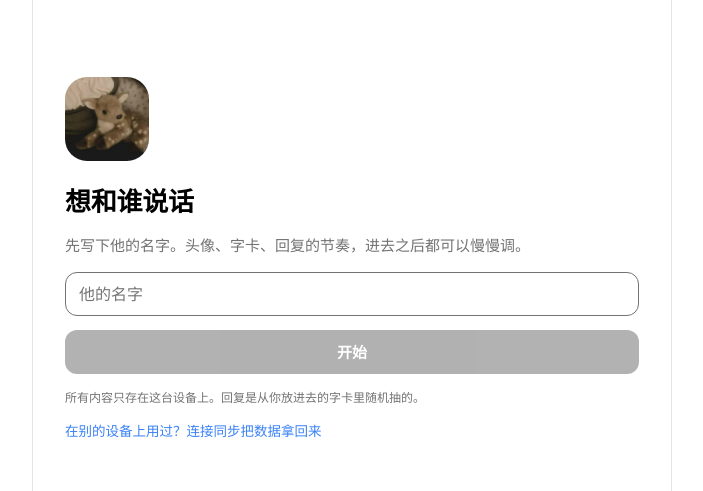
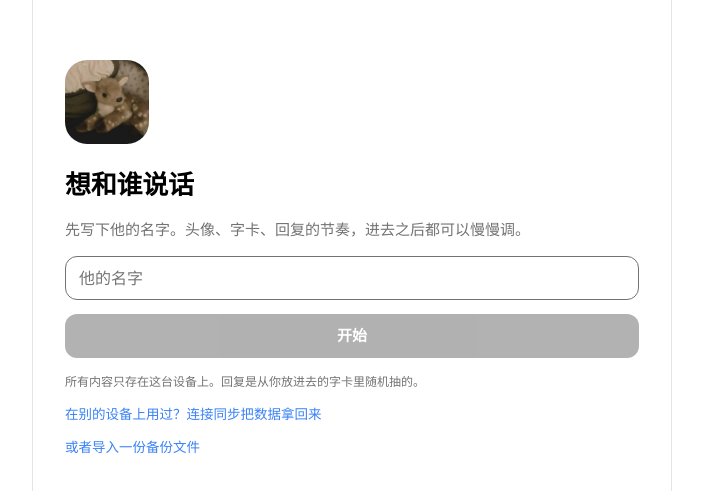
Before and after one commit to sariel111-spec/deer, a React (Vite) app: page / in a window 1280 px wide. Shown: the part 121-612 px from the top of the page, without its empty margins (288-991 px from the left). Built offline with nearby package versions, Linux system fonts and the light colour scheme.

Commit message:
Welcome screen: import a backup file; mark import as a local change
A new device can now restore from a backup file before any person exists.

Co-Authored-By: Claude Fable 5.2 <noreply@anthropic.com>
Claude-Session: https://claude.ai/code/session_01KPnJ6QoMLDdHDBap6MkjBV

```diff
--- a/src/App.tsx
+++ b/src/App.tsx
@@ -1,6 +1,6 @@
 import {useEffect,useRef,useState} from 'react';
 import {Camera,ChevronLeft,Dices,Hand,Heart,House,Image as ImageIcon,Info,Layers,Mail,MapPin,MessageCircle,Plus,Settings2,Smile,SquarePen,X} from 'lucide-react';
-import {S,addPersona,getImage,list,pushMsg,putImage,setMsg,setPrefs,unread,useVer,who,type Msg,type Persona} from './db';
+import {S,addPersona,getImage,importAll,list,pushMsg,putImage,setMsg,setPrefs,unread,useVer,who,type Msg,type Persona} from './db';
 import {isTyping,pool,read,sent,setActive} from './engine';
 import {Cards,Settings,Home,PersonaSheet,Sheet,SyncPanel,say,Toast} from './pages';
 import {Feature} from './more';
@@ -59,6 +59,7 @@ export function App(){
 
 function Welcome(){
   const [name,setName]=useState(''),[sync,setSync]=useState(false);
+  const back=useRef<HTMLInputElement>(null);
   const start=()=>{const n=name.trim();if(!n)return;const p=addPersona(n);go('#/us/'+p.id);};
   return <main className="welcome">
     <img src="./icon-192.png" alt="" width={84} height={84}/>
@@ -68,6 +69,8 @@ function Welcome(){
     <button className="btn" onClick={start} disabled={!name.trim()}>开始</button>
     <small>所有内容只存在这台设备上。回复是从你放进去的字卡里随机抽的。</small>
     <button className="linkish" onClick={()=>setSync(true)}>在别的设备上用过？连接同步把数据拿回来</button>
+    <button className="linkish" onClick={()=>back.current?.click()}>或者导入一份备份文件</button>
+    <input ref={back} type="file" accept="application/json,.json" hidden onChange={async e=>{const f=e.target.files?.[0];e.target.value='';if(!f)return;try{await importAll(await f.text());say('导入好了');}catch(x){say(x instanceof Error?x.message:'这个文件读不了');}}}/>
     {sync&&<Sheet title="同步" close={()=>setSync(false)}><SyncPanel/></Sheet>}
   </main>;
 }
--- a/src/db.ts
+++ b/src/db.ts
@@ -242,6 +242,6 @@ export async function importAll(text:string){
   const j=JSON.parse(text) as Record<string,unknown>;
   if(j.app!==APP||!j.state)throw new Error('这不是这个网站的备份文件');
   for(const [k,v] of Object.entries(j))if(/^[maxd]:/.test(k))await setKey(k,v);
-  await setKey('state',j.state);pics.clear();await reload();
+  await setKey('state',j.state);pics.clear();await reload();touch();
 }
 export async function wipe(){for(const k of await allKeys())await delKey(String(k));state=blank();msgs.clear();boxes.clear();graves.clear();pics.clear();emit();}
```
Also changed, not shown: 2 other files (tests, documents, lock files or other folders).
